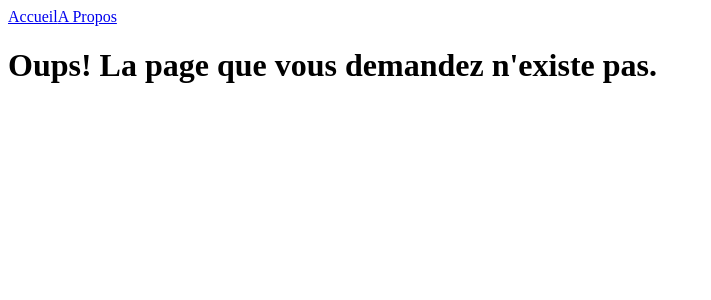
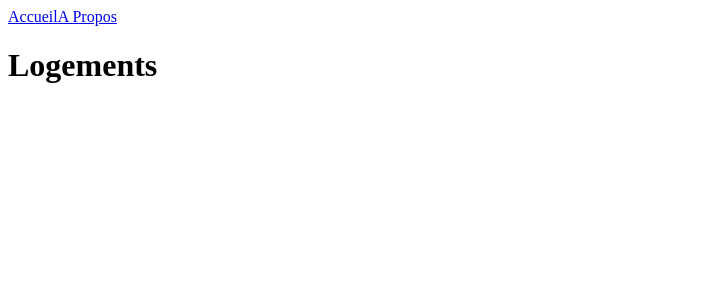
Before and after one commit to Mrmaxxou/P7_Kasa, a React (Create React App) app: page /logement in a window 1280 px wide. Shown: the top 300 px of the page, without its empty margins (0-711 px from the left). Built offline with nearby package versions, Linux system fonts and the light colour scheme.

Commit message:
Création Logement.jsx et maj index.jsx

```diff
--- a/src/index.jsx
+++ b/src/index.jsx
@@ -4,6 +4,7 @@ import ReactDOM from 'react-dom'
 // Importation des éléments du dossier "pages"
 import Home from './pages/Home'
 import Propos from './pages/A-Propos'
+import Logement from './pages/Logement'
 
 // Importation des éléments du dossier "components"
 import Header from  './components/Header'
@@ -19,6 +20,9 @@ ReactDOM.render(
           <Route exact path="/">
             <Home />
           </Route>
+          <Route path="/logement">
+            <Logement />
+          </Route>
           <Route path="/propos">
             <Propos />
           </Route>
--- /dev/null
+++ b/src/pages/Logement/index.jsx
@@ -0,0 +1,9 @@
+function Logement() {
+    return (
+        <div>
+            <h1>Logements</h1>
+        </div>
+    )
+}
+
+export default Logement
```
